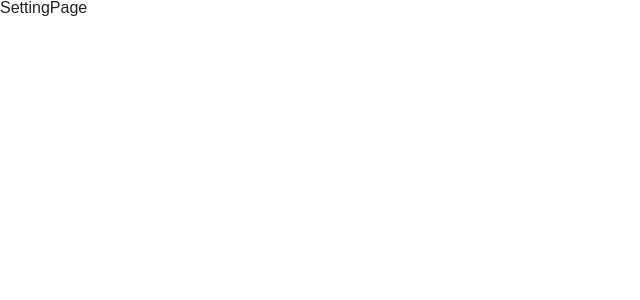
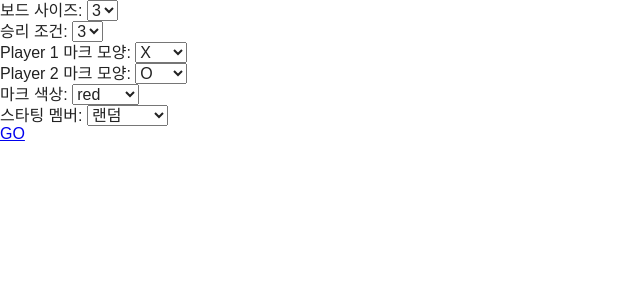
Before and after one commit to jk1635/tic-tac-toe, a React (Create React App) app: page /setting in a window 1280 px wide. Shown: the top 300 px of the page, without its empty margins (0-640 px from the left). Built offline with nearby package versions, Linux system fonts and the light colour scheme.

Commit message:
feat: 게임 설정 페이지 기본 마크업 추가

```diff
--- a/src/pages/SettingPage.tsx
+++ b/src/pages/SettingPage.tsx
@@ -1,7 +1,64 @@
 import React from 'react';
+import { Link } from 'react-router-dom';
 
 const SettingPage = () => {
-    return <div>SettingPage</div>;
+    return (
+        <div>
+            <div>
+                <label>보드 사이즈: </label>
+                <select>
+                    <option>3</option>
+                    <option>4</option>
+                    <option>5</option>
+                    <option>6</option>
+                </select>
+            </div>
+            <div>
+                <label>승리 조건: </label>
+                <select>
+                    <option>3</option>
+                    <option>4</option>
+                    <option>5</option>
+                    <option>6</option>
+                </select>
+            </div>
+            <div>
+                <label>Player 1 마크 모양: </label>
+                <select>
+                    <option>X</option>
+                    <option>O</option>
+                    <option>세모</option>
+                    <option>체크</option>
+                </select>
+            </div>
+            <div>
+                <label>Player 2 마크 모양: </label>
+                <select>
+                    <option>O</option>
+                    <option>X</option>
+                    <option>세모</option>
+                    <option>체크</option>
+                </select>
+            </div>
+            <div>
+                <label>마크 색상: </label>
+                <select>
+                    <option>red</option>
+                    <option>yellow</option>
+                    <option>blue</option>
+                </select>
+            </div>
+            <div>
+                <label>스타팅 멤버: </label>
+                <select>
+                    <option>랜덤</option>
+                    <option>Player 1</option>
+                    <option>Player 2</option>
+                </select>
+            </div>
+            <Link to="/board">GO</Link>
+        </div>
+    );
 };
 
 export default SettingPage;
```
